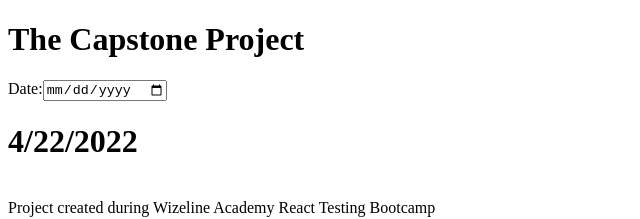
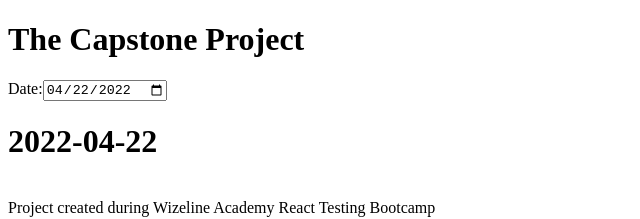
Before and after one commit to wizelineacademy/react-testing-bootcamp-cp-2022, a React (Create React App) app: page / in a window 1280 px wide. Shown: the top 219 px of the page, without its empty margins (0-640 px from the left). Built offline with nearby package versions, Linux system fonts and the light colour scheme.

Commit message:
LandingPage current date format

```diff
--- a/src/Pages/LandingPage/LandingPage.jsx
+++ b/src/Pages/LandingPage/LandingPage.jsx
@@ -4,9 +4,14 @@ import React, { useEffect, useState } from "react";
 const LandingPage = () => {
   const [selectedDate, setSelectedDate] = useState();
   useEffect(() => {
-    const today = new Date().toLocaleDateString();
+    const today = new Date().toISOString().replace(/T.*/, "");
     setSelectedDate(today);
+    handleSelctedDateChanged(today);
   }, []);
+
+  const handleSelctedDateChanged = (date) => {
+    console.log(date);
+  };
 
   return (
     <div data-testid="LandingPage">
@@ -16,7 +21,13 @@ const LandingPage = () => {
       <main>
         <div>
           <label htmlFor="date">Date:</label>
-          <input type="date" name="date" id="date" value={selectedDate} />
+          <input
+            type="date"
+            name="date"
+            id="date"
+            value={selectedDate}
+            onChange={(e) => handleSelctedDateChanged(e.currentTarget.value)}
+          />
         </div>
         <h1>{selectedDate}</h1>
         <APOD />
```
Also changed, not shown: 1 other file (tests, documents, lock files or other folders).
